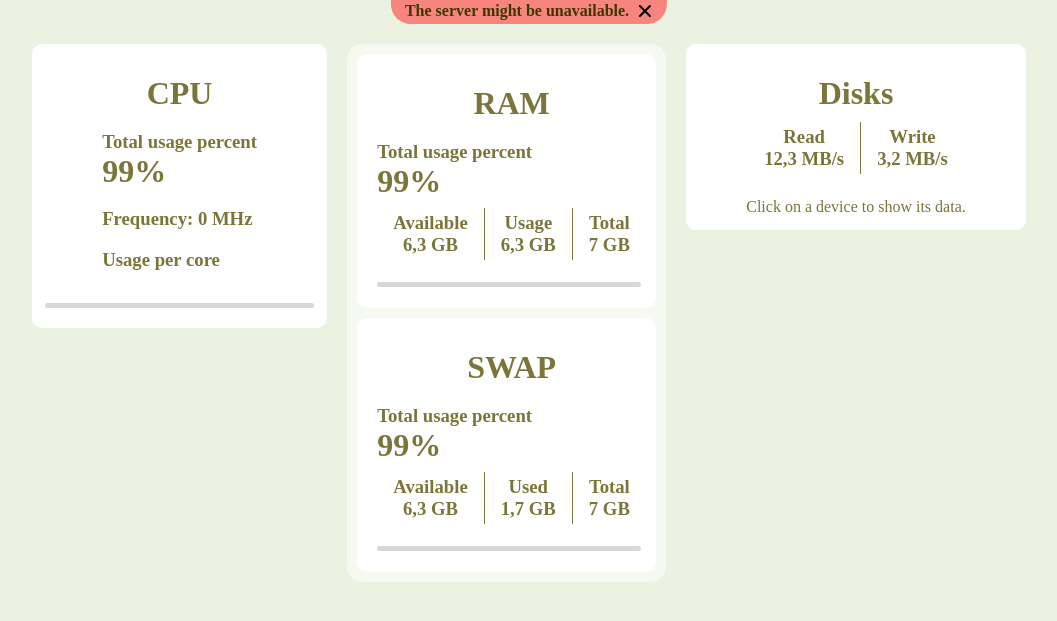
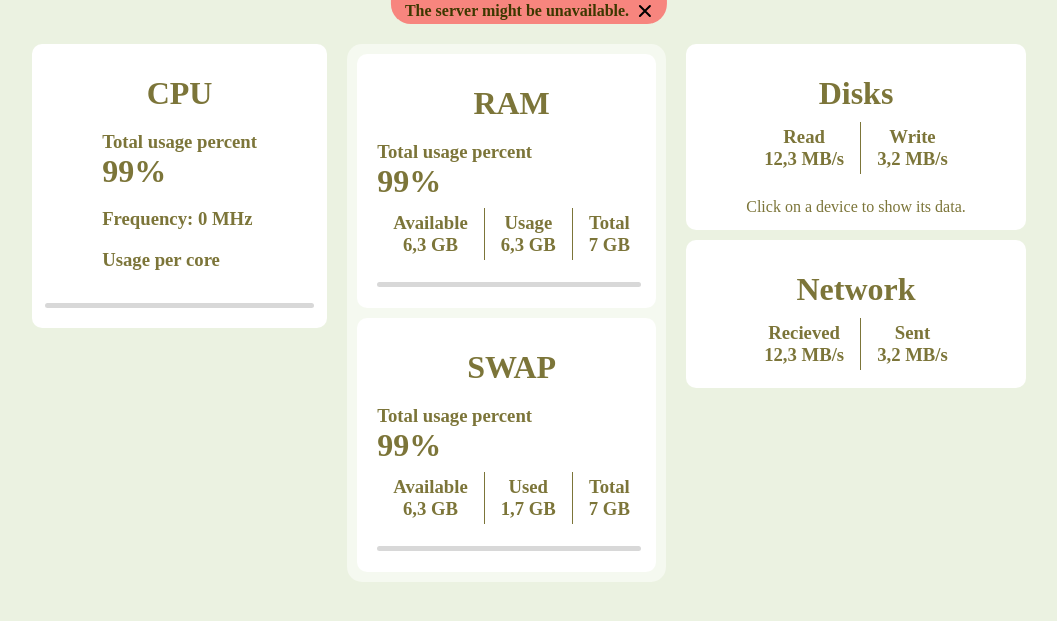
Before and after one commit to FeDevXYZ/marconiDASH, a Python web app: template templates/index.html in a window 1280 px wide. Shown: the top 621 px of the page, without its empty margins (111-1168 px from the left). Run offline with Jinja, Linux system fonts and the light colour scheme; the template is opened without the code that fills it, so the values that code supplies are empty.

Commit message:
feat(visual): add Network tab and adjustments to components height

```diff
--- a/static/style.css
+++ b/static/style.css
@@ -44,7 +44,7 @@ body{
     border-radius: 10px;
     width: 21.5vw;
     background: white;
-    height: 90%;
+    height: fit-content;
     h1{
         margin-bottom: 0;
         text-align: center;
@@ -75,6 +75,7 @@ body{
     padding: 10px;
     border-radius: 15px;
     gap: 10px;
+    height: fit-content;
 }
 .voice2{
     display: flex;
@@ -87,7 +88,7 @@ body{
     min-width: 20vw;
     max-width: 30vw;
     background: white;
-    height: 90%;
+    height: fit-content;
     h1{
         margin-bottom: 0;
         text-align: center;
--- a/templates/index.html
+++ b/templates/index.html
@@ -84,6 +84,7 @@
           </div>
         </div>
       </div>
+      <div>
         <div class="voice" style="width: 25vw">
           <h1>Disks</h1>
           <div style="display: flex; flex-direction: row; width: 100%; justify-content: center; margin-bottom: 8px; margin-top: 10px">
@@ -113,7 +114,20 @@
               <progress id="disk-progress" value="0" max="100"></progress>
             </div>
           </div>
-
+        </div>
+        <div class="voice" style="width: 25vw; margin-top: 10px">
+          <h1>Network</h1>
+          <div style="display: flex; flex-direction: row; width: 100%; justify-content: center; margin-bottom: 8px; margin-top: 10px">
+            <div class="stat">
+              <h3 style="margin-bottom: 0; margin-top: 0">Recieved</h3>
+              <h3 id="network-rec" style="margin-top: 0">12,3 MB/s</h3>
+            </div>
+            <div class="stat" style="border: none">
+              <h3 style="margin-bottom: 0; margin-top: 0">Sent</h3>
+              <h3 id="network-sent" style="margin-top: 0">3,2 MB/s</h3>
+            </div>
+          </div>
+        </div>
       </div>
     </div>
   </div>
```
Lines whose indentation alone changed are shown as unchanged.
